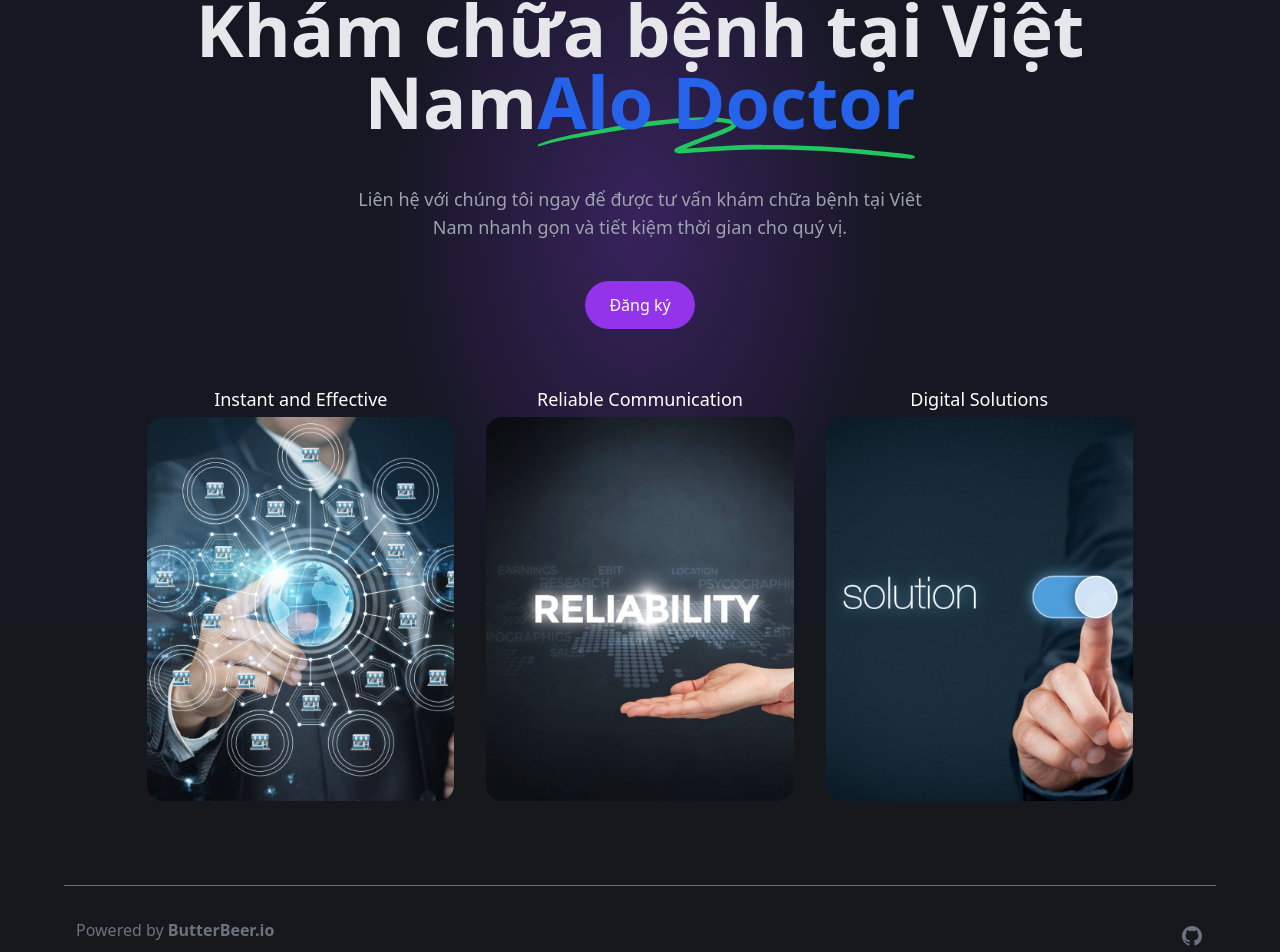
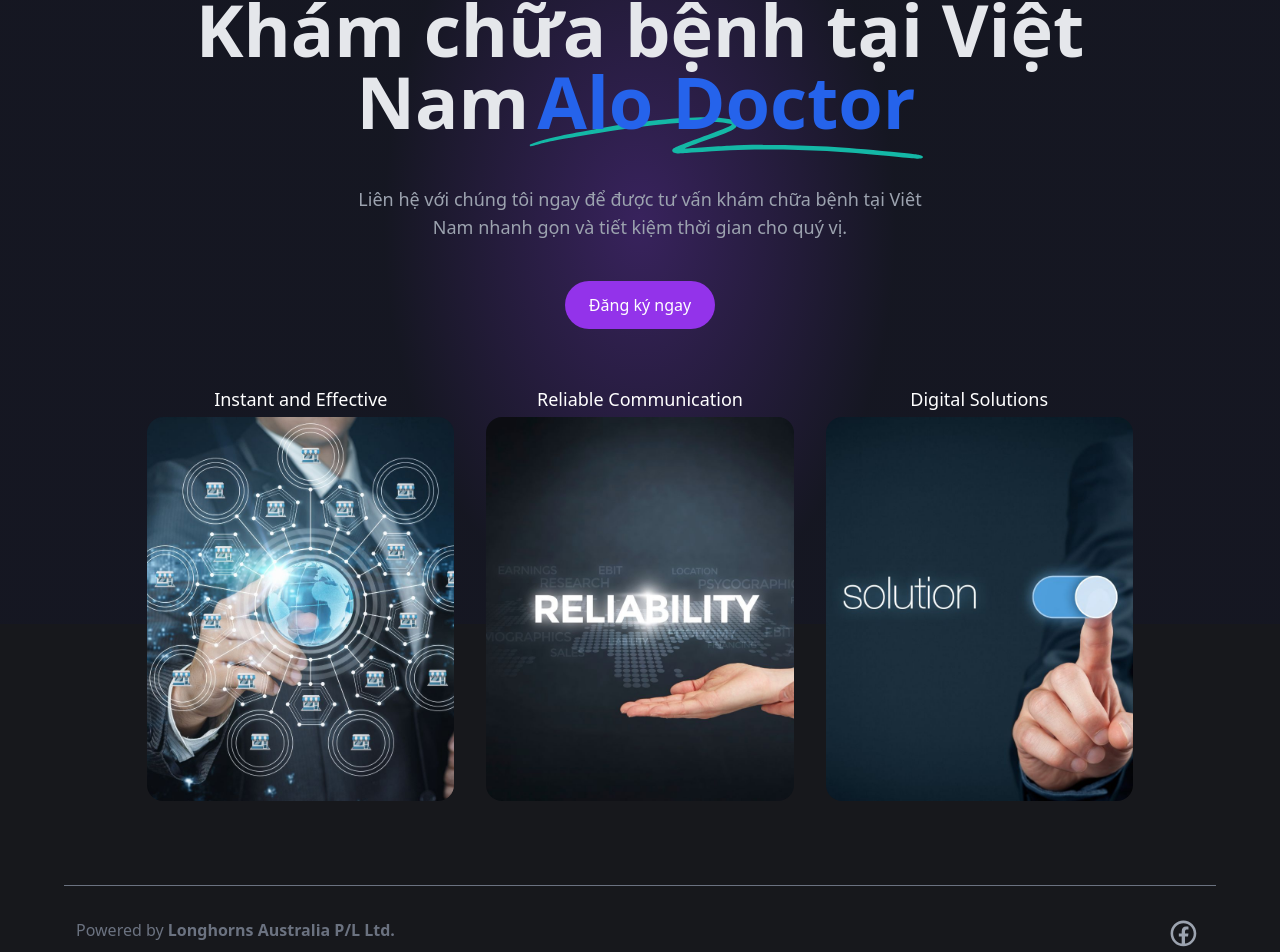
Before and after one commit to nddung2812/AloDoctor, a Next.js app: page / in a window 1280 px wide. Shown: the part 176-1128 px from the top of the page. Built offline with nearby package versions, Linux system fonts and the light colour scheme.

Commit message:
update text icon

```diff
--- a/app/page.tsx
+++ b/app/page.tsx
@@ -13,7 +13,7 @@
           Khám chữa bệnh tại Việt Nam
           <span className="relative whitespace-nowrap text-blue-600">
             <SquigglyLines />
-            <span className="relative mt-20">Alo Doctor</span>
+            <span className="relative mx-2">Alo Doctor</span>
           </span>{" "}
         </h1>
         <h2 className="mx-auto mt-12 max-w-xl text-lg sm:text-gray-400  text-gray-400 leading-7">
@@ -23,7 +23,7 @@
           className="bg-purple-600 rounded-full text-white font-medium px-6 py-3 sm:mt-10 mt-8 hover:bg-purple-500 transition"
           href="/register"
         >
-          Đăng ký
+          Đăng ký ngay
         </Link>
         <div className="flex justify-between items-center w-full flex-col sm:mt-10 mt-6">
           <div className="flex flex-col space-y-10 mt-4 mb-16">
--- a/components/Footer.tsx
+++ b/components/Footer.tsx
@@ -5,27 +5,24 @@
     <footer className="text-center h-16 sm:h-20 w-full sm:pt-2 pt-4 border-t mt-5 flex sm:flex-row flex-col justify-between items-center px-3 space-y-3 sm:mb-0 mb-3 border-gray-500">
       <div className="text-gray-500">
         Powered by{" "}
-        <a
-          href="https://replicate.com/"
+        <Link
+          href="/"
           target="_blank"
           rel="noreferrer"
           className="font-bold hover:underline transition hover:text-gray-300 underline-offset-2"
         >
-          ButterBeer.io{" "}
-        </a>
+          Longhorns Australia P/L Ltd.{" "}
+        </Link>
       </div>
       <div className="flex space-x-4 pb-4 sm:pb-0">
         <Link
-          href="https://github.com/Nutlope/roomGPT"
+          href="/"
           className="group"
-          aria-label="TaxPal on GitHub"
+          aria-label="Find us on Facebook"
         >
-          <svg
-            aria-hidden="true"
-            className="h-6 w-6 fill-gray-500 group-hover:fill-gray-300"
-          >
-            <path d="M12 2C6.477 2 2 6.484 2 12.017c0 4.425 2.865 8.18 6.839 9.504.5.092.682-.217.682-.483 0-.237-.008-.868-.013-1.703-2.782.605-3.369-1.343-3.369-1.343-.454-1.158-1.11-1.466-1.11-1.466-.908-.62.069-.608.069-.608 1.003.07 1.531 1.032 1.531 1.032.892 1.53 2.341 1.088 2.91.832.092-.647.35-1.088.636-1.338-2.22-.253-4.555-1.113-4.555-4.951 0-1.093.39-1.988 1.029-2.688-.103-.253-.446-1.272.098-2.65 0 0 .84-.27 2.75 1.026A9.564 9.564 0 0 1 12 6.844a9.59 9.59 0 0 1 2.504.337c1.909-1.296 2.747-1.027 2.747-1.027.546 1.379.202 2.398.1 2.651.64.7 1.028 1.595 1.028 2.688 0 3.848-2.339 4.695-4.566 4.943.359.309.678.92.678 1.855 0 1.338-.012 2.419-.012 2.747 0 .268.18.58.688.482A10.02 10.02 0 0 0 22 12.017C22 6.484 17.522 2 12 2Z" />
-          </svg>
+        <svg xmlns="http://www.w3.org/2000/svg" viewBox="0 0 28 28" width="36px" height="36px" fill="#9ca3af">
+          <path d="M 12 2 C 6.4889971 2 2 6.4889971 2 12 C 2 17.511003 6.4889971 22 12 22 C 17.511003 22 22 17.511003 22 12 C 22 6.4889971 17.511003 2 12 2 z M 12 4 C 16.430123 4 20 7.5698774 20 12 C 20 16.014467 17.065322 19.313017 13.21875 19.898438 L 13.21875 14.384766 L 15.546875 14.384766 L 15.912109 12.019531 L 13.21875 12.019531 L 13.21875 10.726562 C 13.21875 9.7435625 13.538984 8.8710938 14.458984 8.8710938 L 15.935547 8.8710938 L 15.935547 6.8066406 C 15.675547 6.7716406 15.126844 6.6953125 14.089844 6.6953125 C 11.923844 6.6953125 10.654297 7.8393125 10.654297 10.445312 L 10.654297 12.019531 L 8.4277344 12.019531 L 8.4277344 14.384766 L 10.654297 14.384766 L 10.654297 19.878906 C 6.8702905 19.240845 4 15.970237 4 12 C 4 7.5698774 7.5698774 4 12 4 z"/>
+        </svg>
         </Link>
       </div>
     </footer>
--- a/components/SquigglyLines.tsx
+++ b/components/SquigglyLines.tsx
@@ -3,7 +3,7 @@
     <svg
       aria-hidden="true"
       viewBox="0 0 418 42"
-      className="absolute top-2/3 left-0 h-[0.58em] w-full fill-green-500/100"
+      className="absolute top-2/3 left-0 h-[0.58em] w-full fill-teal-500/100"
       preserveAspectRatio="none"
     >
       <path d="M203.371.916c-26.013-2.078-76.686 1.963-124.73 9.946L67.3 12.749C35.421 18.062 18.2 21.766 6.004 25.934 1.244 27.561.828 27.778.874 28.61c.07 1.214.828 1.121 9.595-1.176 9.072-2.377 17.15-3.92 39.246-7.496C123.565 7.986 157.869 4.492 195.942 5.046c7.461.108 19.25 1.696 19.17 2.582-.107 1.183-7.874 4.31-25.75 10.366-21.992 7.45-35.43 12.534-36.701 13.884-2.173 2.308-.202 4.407 4.442 4.734 2.654.187 3.263.157 15.593-.78 35.401-2.686 57.944-3.488 88.365-3.143 46.327.526 75.721 2.23 130.788 7.584 19.787 1.924 20.814 1.98 24.557 1.332l.066-.011c1.201-.203 1.53-1.825.399-2.335-2.911-1.31-4.893-1.604-22.048-3.261-57.509-5.556-87.871-7.36-132.059-7.842-23.239-.254-33.617-.116-50.627.674-11.629.54-42.371 2.494-46.696 2.967-2.359.259 8.133-3.625 26.504-9.81 23.239-7.825 27.934-10.149 28.304-14.005.417-4.348-3.529-6-16.878-7.066Z" />
```
